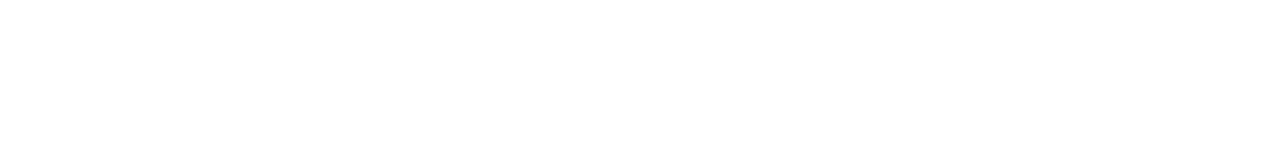
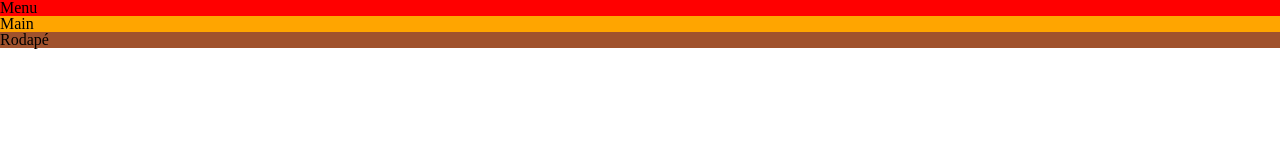
Before and after one commit to EstevaoLocks/Raizes-do-Futuro, a plain HTML site: page index.html in a window 1280 px wide. Drawn offline with nearby package versions, Linux system fonts and the light colour scheme.

Commit message:
salvando

```diff
--- /dev/null
+++ b/css/style.css
@@ -0,0 +1,14 @@
+body {
+}
+
+header {
+    background-color: red;
+}
+
+main {
+    background-color: orange;
+}
+
+footer {
+    background-color: sienna;
+}
--- a/index.html
+++ b/index.html
@@ -3,9 +3,17 @@
 <head>
     <meta charset="UTF-8">
     <meta name="viewport" content="width=device-width, initial-scale=1.0">
+    <link rel="stylesheet" href="css/reset.css">
+    <link rel="stylesheet" href="css/style.css">
     <title>Raízes do Futuro</title>
 </head>
 <body>
+    <header>Menu</header>
+    <main>Main</main>
+    <footer>Rodapé</footer>
 
+    <!-- script para acessar IonIcons (site de icones)-->
+    <script type="module" src="https://unpkg.com/ionicons@7.1.0/dist/ionicons/ionicons.esm.js"></script>
+    <script nomodule src="https://unpkg.com/ionicons@7.1.0/dist/ionicons/ionicons.js"></script>
 </body>
 </html>
```
